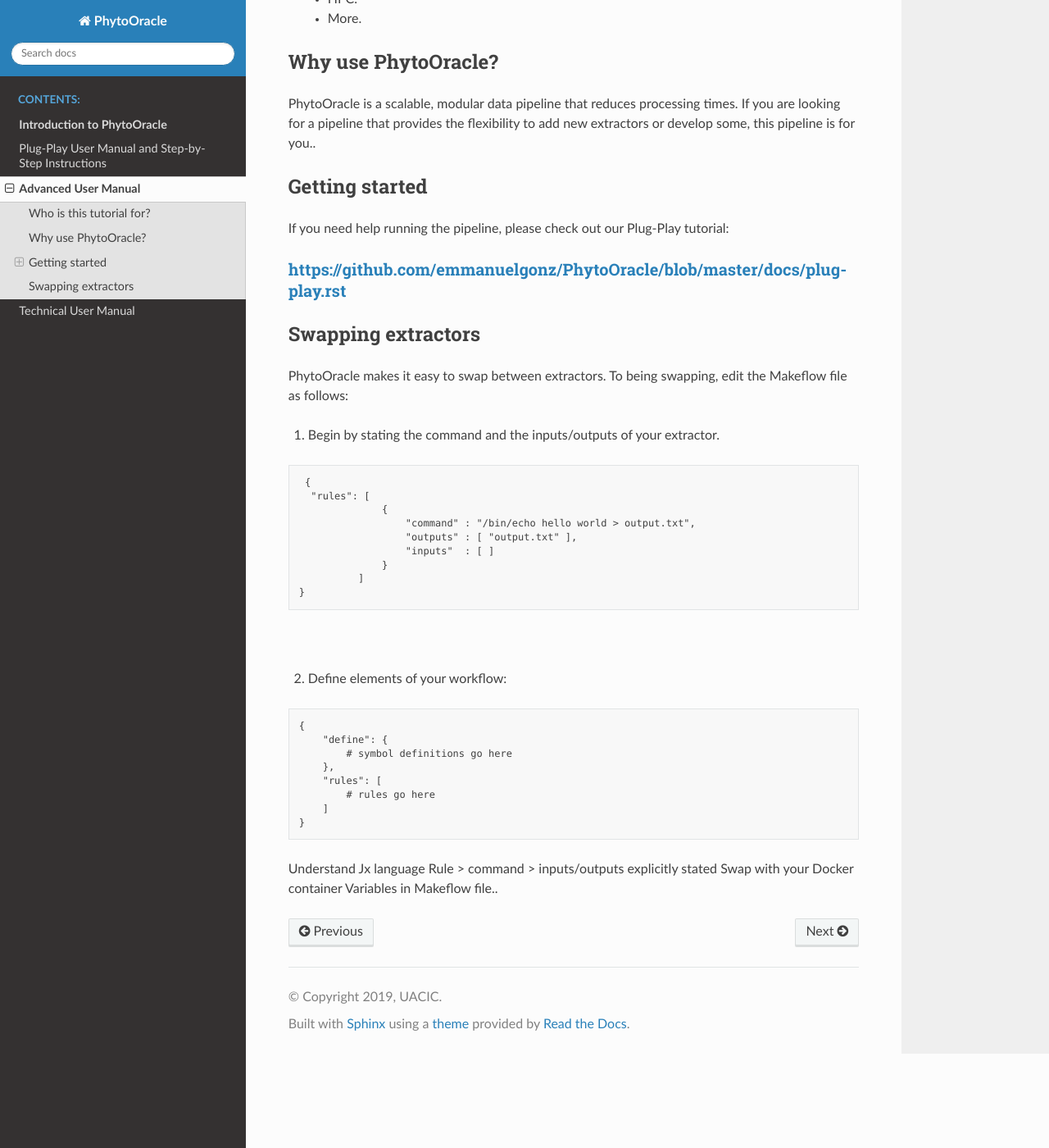
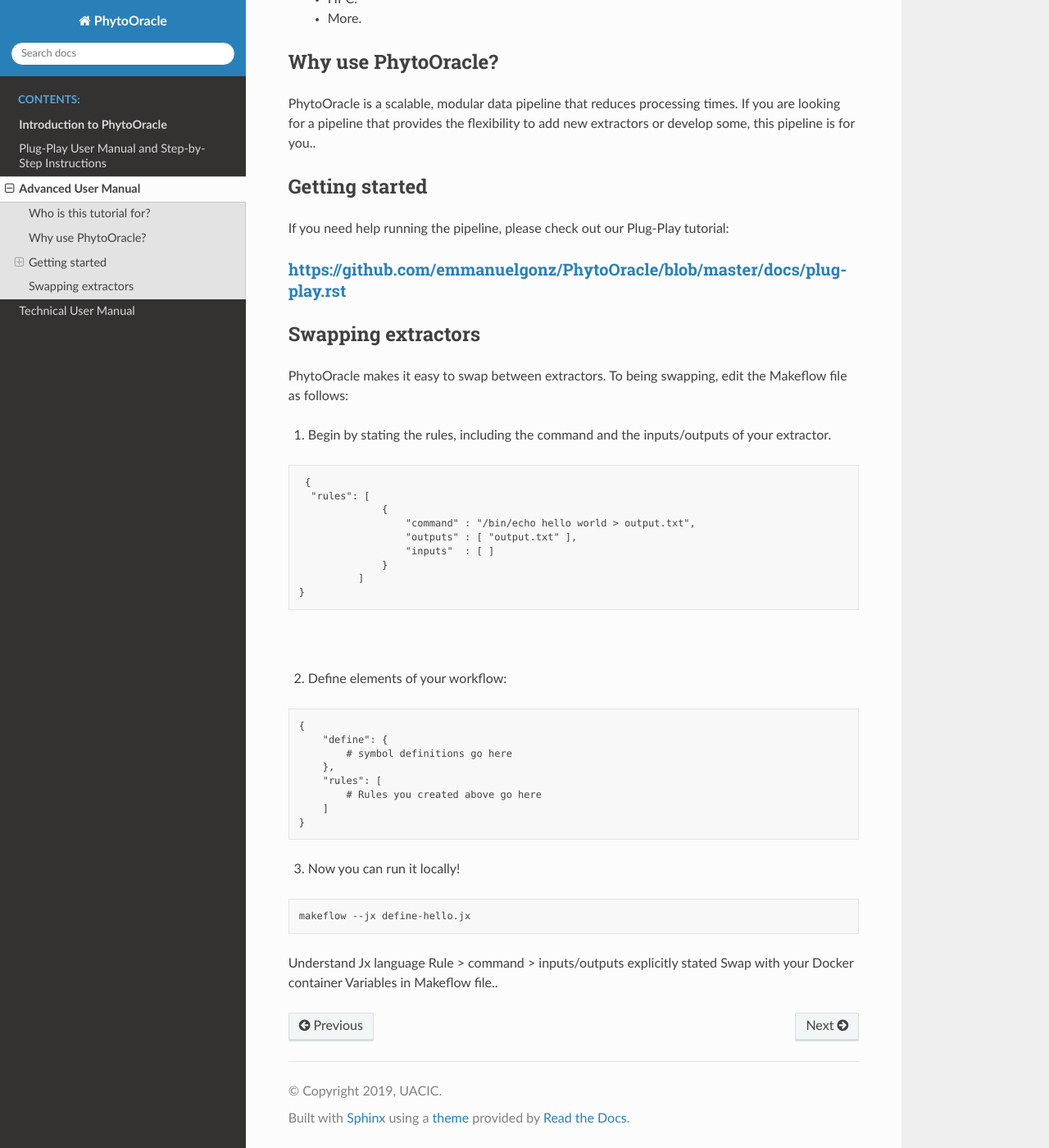
Before and after one commit to LyonsLab/PhytoOracle, a Sphinx documentation site: the page built from docs/advanced.rst, in a window 1280 px wide and 1400 px high, scrolled down 632 px. Shown: the whole window at 82% size. Built offline with Sphinx 7.4.7 and the Read the Docs theme 2.0.0, drawn with Linux system fonts in a browser that asks for light colours.

Commit message:
Update advanced.rst

```diff
--- a/docs/advanced.rst
+++ b/docs/advanced.rst
@@ -29,7 +29,7 @@ Swapping extractors
 -------------------
 PhytoOracle makes it easy to swap between extractors. To being swapping, edit the Makeflow file as follows:
 
-1. Begin by stating the command and the inputs/outputs of your extractor.
+1. Begin by stating the rules, including the command and the inputs/outputs of your extractor.
 
 .. code-block:: RST
 
@@ -52,9 +52,16 @@ PhytoOracle makes it easy to swap between extractors. To being swapping, edit th
            # symbol definitions go here
        },
        "rules": [
-           # rules go here
+           # Rules you created above go here
        ]
    }
+
+3. Now you can run it locally!
+
+.. code-block:: RST
+
+    makeflow --jx define-hello.jx
+
 
 Understand Jx language
 Rule > command > inputs/outputs explicitly stated
```
